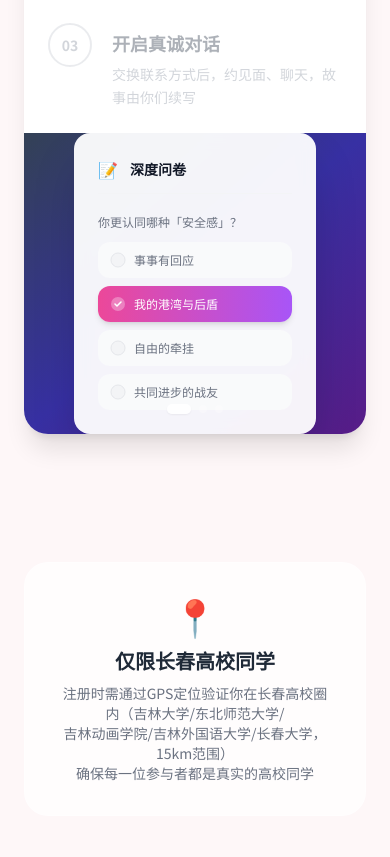
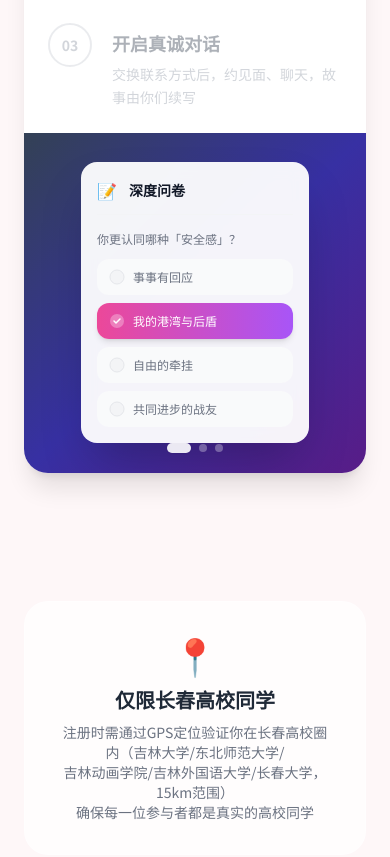
Before and after one commit to hajicat/JAI, a Next.js app: page / in a window 390 px wide. Shown: the part 1240-2097 px from the top of the page. Built offline with nearby package versions, Linux system fonts and the light colour scheme.

Commit message:
fix: 手机端预览卡片缩小内边距，不再顶边

```diff
--- a/src/app/page.tsx
+++ b/src/app/page.tsx
@@ -349,18 +349,18 @@ export default function Home() {
           </div>
 
           {/* ── Right Panel: Preview Card ── */}
-          <div className="relative bg-gradient-to-br from-slate-700 via-indigo-800 to-purple-900 flex items-center justify-center min-h-[300px] sm:min-h-[420px] overflow-hidden">
+          <div className="relative bg-gradient-to-br from-slate-700 via-indigo-800 to-purple-900 flex items-center justify-center min-h-[340px] sm:min-h-[420px] overflow-hidden px-4 sm:px-0 py-4">
             <div
               key={activeStep}
-              className="w-full max-w-[290px] px-6 animate-slideIn"
+              className="w-full max-w-[260px] sm:max-w-[290px] px-4 sm:px-6 animate-slideIn"
               style={{ animationDuration: '0.5s' }}
             >
               {(() => {
                 switch (steps[activeStep].cardType) {
                   case 'survey':
                     return (
-                      <div className="bg-white/95 backdrop-blur rounded-2xl p-6 shadow-2xl">
-                        <div className="flex items-center gap-3 mb-5 pb-3 border-b border-gray-100">
+                      <div className="bg-white/95 backdrop-blur rounded-2xl p-4 sm:p-6 shadow-2xl">
+                        <div className="flex items-center gap-3 mb-4 sm:mb-5 pb-3 border-b border-gray-100">
                           <span className="text-base">📝</span>
                           <p className="font-bold text-gray-900 text-sm">深度问卷</p>
                         </div>
@@ -399,8 +399,8 @@ export default function Home() {
 
                   case 'match':
                     return (
-                      <div className="bg-white/95 backdrop-blur rounded-2xl p-6 shadow-2xl">
-                        <div className="flex items-center gap-2 mb-4 pb-3 border-b border-gray-100">
+                      <div className="bg-white/95 backdrop-blur rounded-2xl p-4 sm:p-6 shadow-2xl">
+                        <div className="flex items-center gap-2 mb-3 sm:mb-4 pb-3 border-b border-gray-100">
                           <span className="text-base">💫</span>
                           <p className="font-bold text-gray-900 text-sm">你的匹配：小明</p>
                         </div>
@@ -437,8 +437,8 @@ export default function Home() {
 
                   case 'chat':
                     return (
-                      <div className="bg-white/95 backdrop-blur rounded-2xl p-5 shadow-2xl">
-                        <div className="flex items-center gap-3 mb-4 pb-3 border-b border-gray-100">
+                      <div className="bg-white/95 backdrop-blur rounded-2xl p-4 sm:p-5 shadow-2xl">
+                        <div className="flex items-center gap-3 mb-3 sm:mb-4 pb-3 border-b border-gray-100">
                           <div className="w-9 h-9 rounded-full bg-gradient-to-br from-pink-400 to-purple-400 flex items-center justify-center text-white text-sm font-bold">明</div>
                           <div>
                             <p className="font-bold text-gray-900 text-sm">小明</p>
@@ -447,7 +447,7 @@ export default function Home() {
                         </div>
 
                         {/* 消息气泡 */}
-                        <div className="space-y-3 mb-4">
+                        <div className="space-y-2 sm:space-y-3 mb-3 sm:mb-4">
                           <div
                             className="max-w-[85%] bg-gradient-to-r from-pink-500 to-purple-600 text-white px-4 py-2.5 rounded-2xl rounded-tl-sm text-xs leading-relaxed"
                             style={{ animation: 'fadeInUp 0.4s ease-out 200ms both' }}
```
